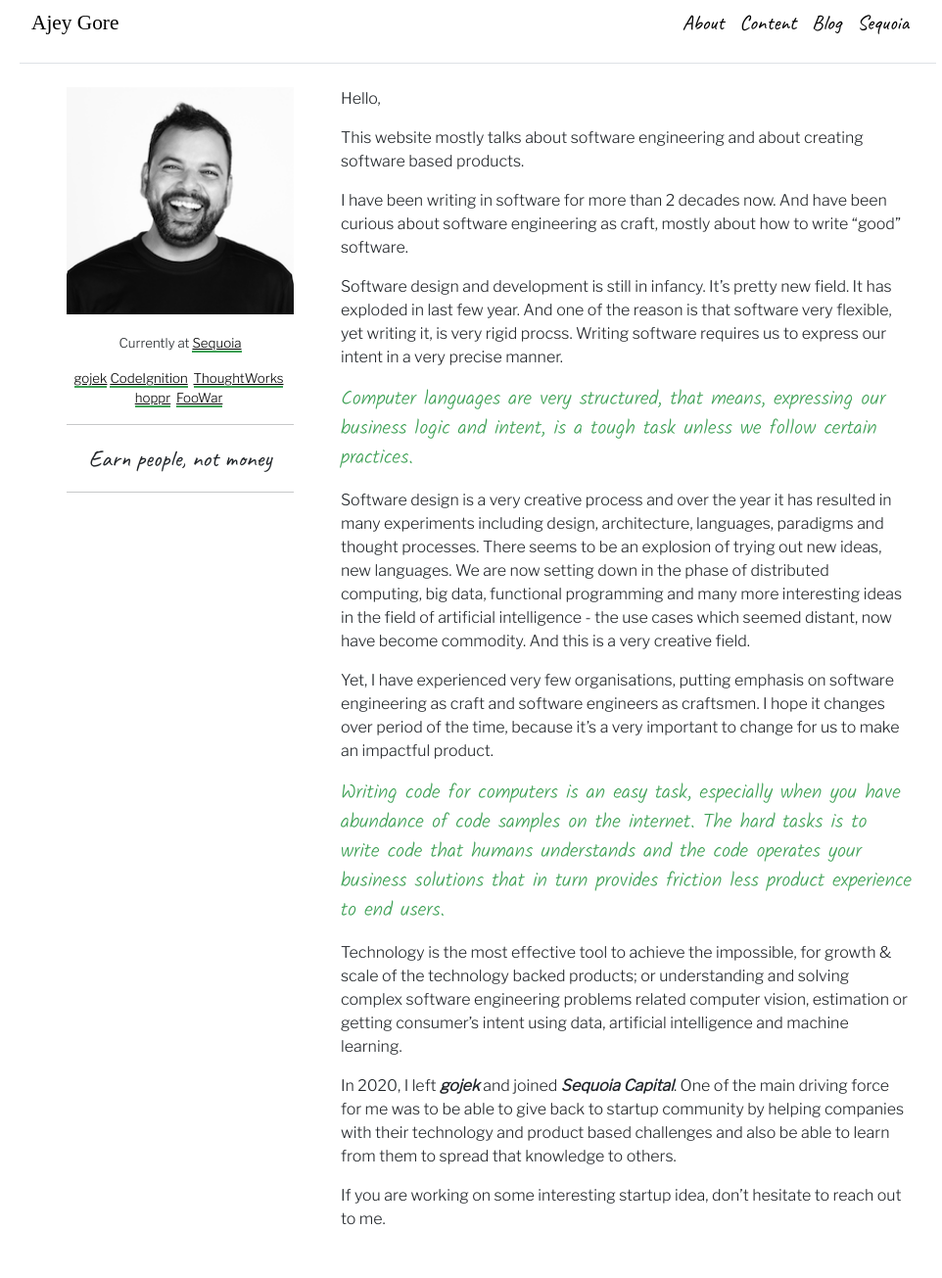
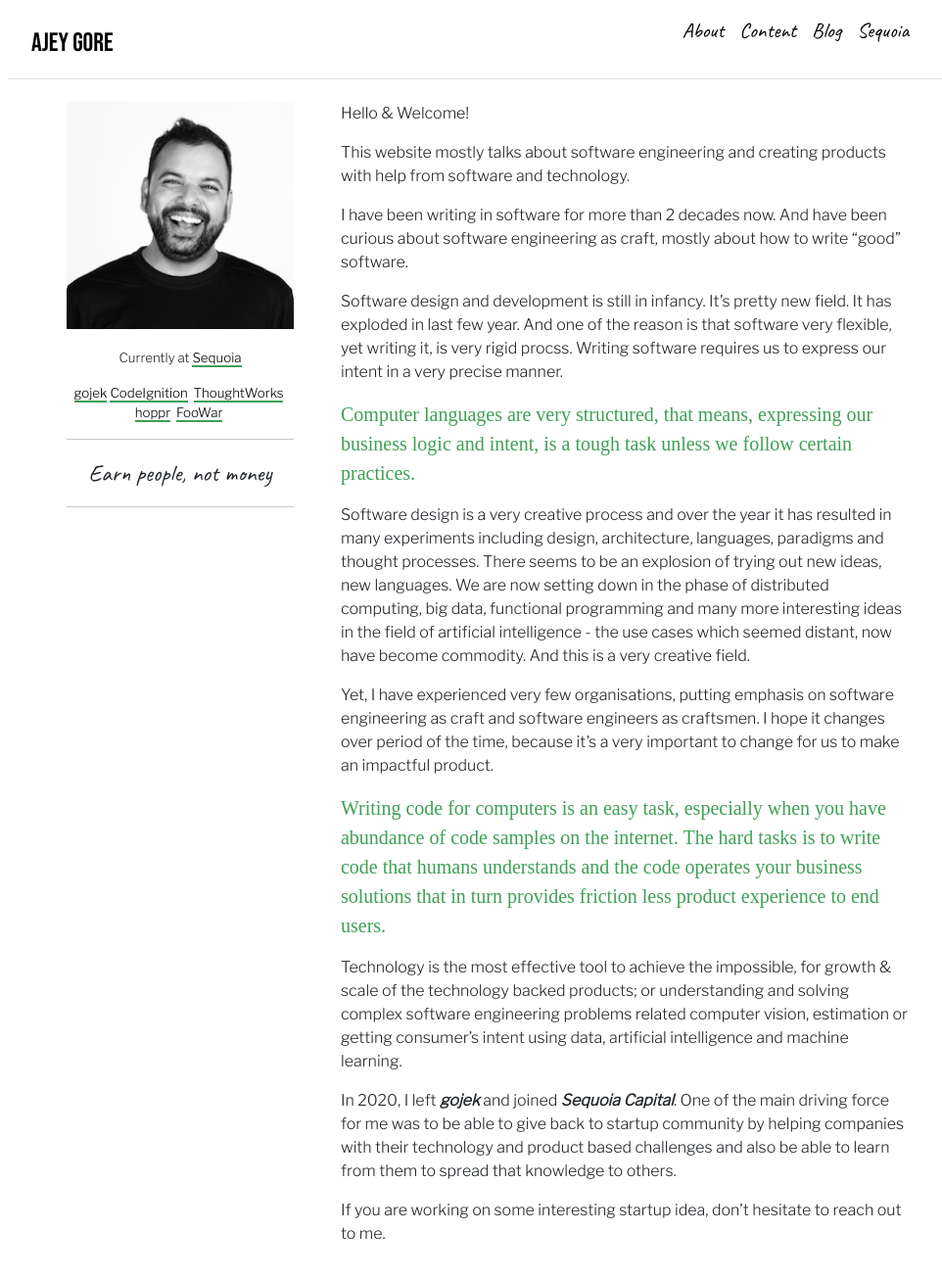
Before and after one commit to ajeygore/ajeygore.github.com, a Jekyll site: the page built from index.html, in a window 1280 px wide and 1400 px high. Shown: the top 1305 px of the window at 98% size, without its empty margins (152-1114 px from the left). Built offline with Jekyll 4.4.1, drawn with Linux system fonts in a browser that asks for light colours; some web fonts are replaced.

Commit message:
Fixed Styling, removed unnecessary fonts

```diff
--- a/_includes/_home-writeup.md
+++ b/_includes/_home-writeup.md
@@ -1,6 +1,6 @@
-Hello,
+Hello & Welcome!
 
-This website mostly talks about software engineering and about creating software based products.
+This website mostly talks about software engineering and creating products with help from software and technology.
 
 I have been writing in software for more than 2 decades now. And have been curious about software engineering
 as craft, mostly about how to write "good" software.
--- a/_includes/fonts.html
+++ b/_includes/fonts.html
@@ -1,7 +1,3 @@
 <link href='https://fonts.googleapis.com/css?family=Libre+Franklin:wght@300&display=swap' rel='stylesheet' type='text/css'>
-<link href="https://fonts.googleapis.com/css2?family=Roboto&display=swap" rel="stylesheet">
-<link href="https://fonts.googleapis.com/css2?Noto+Sans+JP:wght@100&display=swap" rel="stylesheet">
-<link href="https://fonts.googleapis.com/css2?family=Domine&display=swap" rel="stylesheet">
-<link href="https://fonts.googleapis.com/css2?family=Delius+Unicase&display=swap" rel="stylesheet">
-<link href="https://fonts.googleapis.com/css2?family=EB+Garamond&family=Quattrocento&display=swap" rel="stylesheet">
-<link href="https://fonts.googleapis.com/css2?family=Kalam:wght@300&family=Caveat&display=swap" rel="stylesheet">
+<link href="https://fonts.googleapis.com/css2?family=Bebas+Neue&display=swap" rel="stylesheet">
+<link href="https://fonts.googleapis.com/css2?family=Comfortaa:wght@700&family=Caveat&display=swap" rel="stylesheet">
--- a/_includes/navbar.html
+++ b/_includes/navbar.html
@@ -1,10 +1,10 @@
 <header>
-  <div class="container d-flex flex-column flex-md-row align-items-center pb-3 mb-4 border-bottom">
-    <a href="/" class="name-header d-flex align-items-center">
+  <div class="fixed-top container d-flex flex-column flex-md-row align-items-center pb-3 mb-4 px-4 border-bottom bg-white">
+    <a href="/" class="name-header d-flex align-items-center mt-4">
       Ajey Gore
     </a>
 
-    <nav class="d-inline-flex mt-2 mt-md-0 ms-md-auto">
+    <nav class="d-inline-flex mt-2 mt-md-0 ms-md-auto mt-4">
          {% for item in site.data.navigation %}
            <a class="me-3 py-2 menu-item" href="{{ item.link }}" {% if page.url == item.link %}style="color: #3EA055; text-decoration: underline"{% endif %} {% if item.name contains "Foowar" or item.name contains "Sequoia"%}target="_blank"{%endif%}>
              {{item.name}}
--- a/assets/css/override.css
+++ b/assets/css/override.css
@@ -1,8 +1,8 @@
 .name-header {
-  font-size: 16pt;
+  font-size: 20pt;
   text-align: center;
   color: '#1695A3';
-  font-family: "Delius Unicase";
+  font-family: "Bebas Neue";
   text-decoration: none;
 }
 
@@ -71,6 +71,8 @@ h2 {
 body {
   font-family: 'Libre Franklin', serif;
   font-size: 12pt;
+  min-height: 100rem;
+  padding-top: 6.5rem;
 }
 
 b {
--- a/index.html
+++ b/index.html
@@ -15,14 +15,14 @@ permalink: /
         </br>
         </br>
         <p>
-          Currently at <a href="https://sequoiacap.com" target="_blank" class="home-underline" >Sequoia</a>
+          Currently at <a href="https://sequoiacap.com" target="_blank" class="home-underline"  style="text-decoration: none">Sequoia</a>
           <p>
-          <a href="https://gojek.com" target="_blank" class="home-underline" >gojek</a>
+          <a href="https://gojek.com" target="_blank" class="home-underline" style="text-decoration: none" >gojek</a>
 
-          <a href="https://twitter.com/codeignition" target="_blank" class="home-underline">CodeIgnition</a>&nbsp;
-          <a href="https://thoughtworks.com" target="_blank" class="home-underline">ThoughtWorks</a>&nbsp;
-          <a href="https://hike.in" target="_blank" class="home-underline">hoppr</a>&nbsp;
-          <a href="https://foowar.in/" target="_blank" class="home-underline">FooWar</a>&nbsp;
+          <a href="https://twitter.com/codeignition" target="_blank" class="home-underline" style="text-decoration: none">CodeIgnition</a>&nbsp;
+          <a href="https://thoughtworks.com" target="_blank" class="home-underline" style="text-decoration: none">ThoughtWorks</a>&nbsp;
+          <a href="https://hike.in" target="_blank" class="home-underline" style="text-decoration: none">hoppr</a>&nbsp;
+          <a href="https://foowar.in/" target="_blank" class="home-underline" style="text-decoration: none">FooWar</a>&nbsp;
         </p>
         <hr/>
         <p class="text-center slogan"> Earn people, not money
```
Also changed, not shown: 1 other file.
